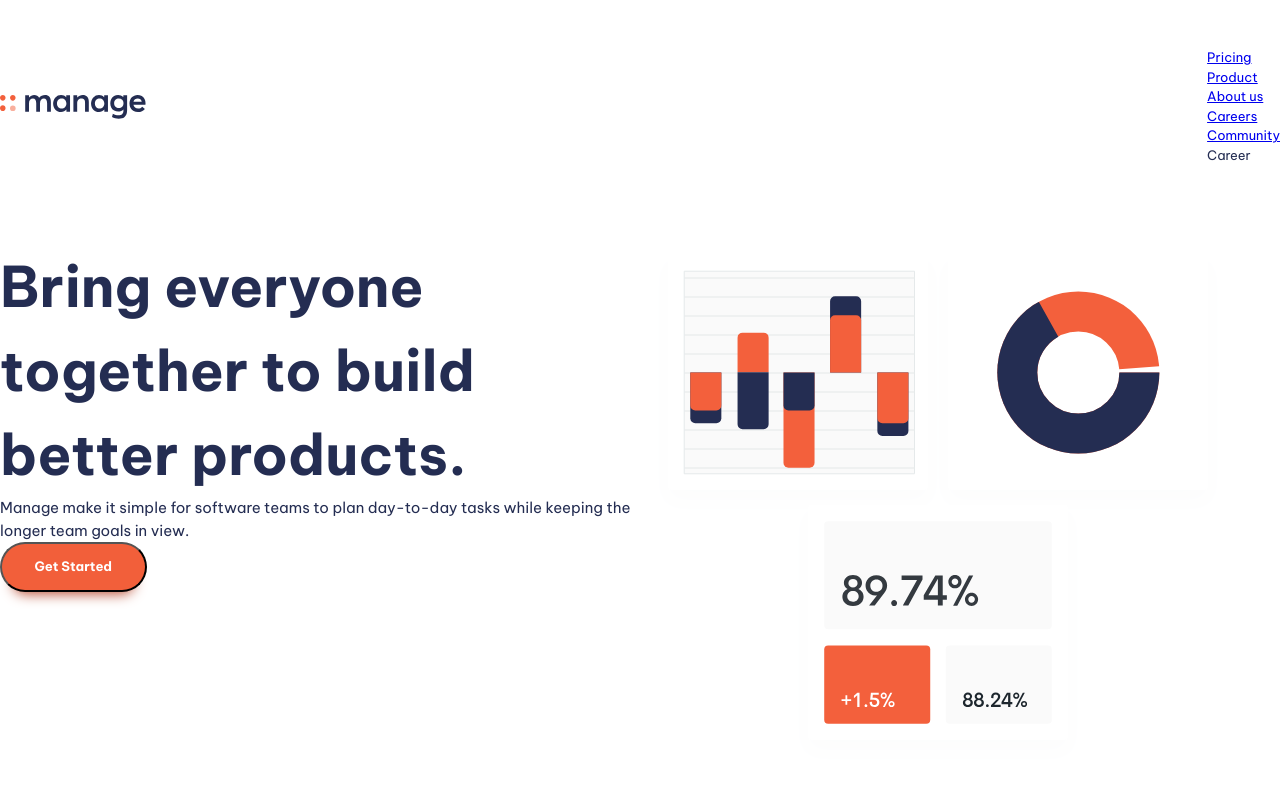
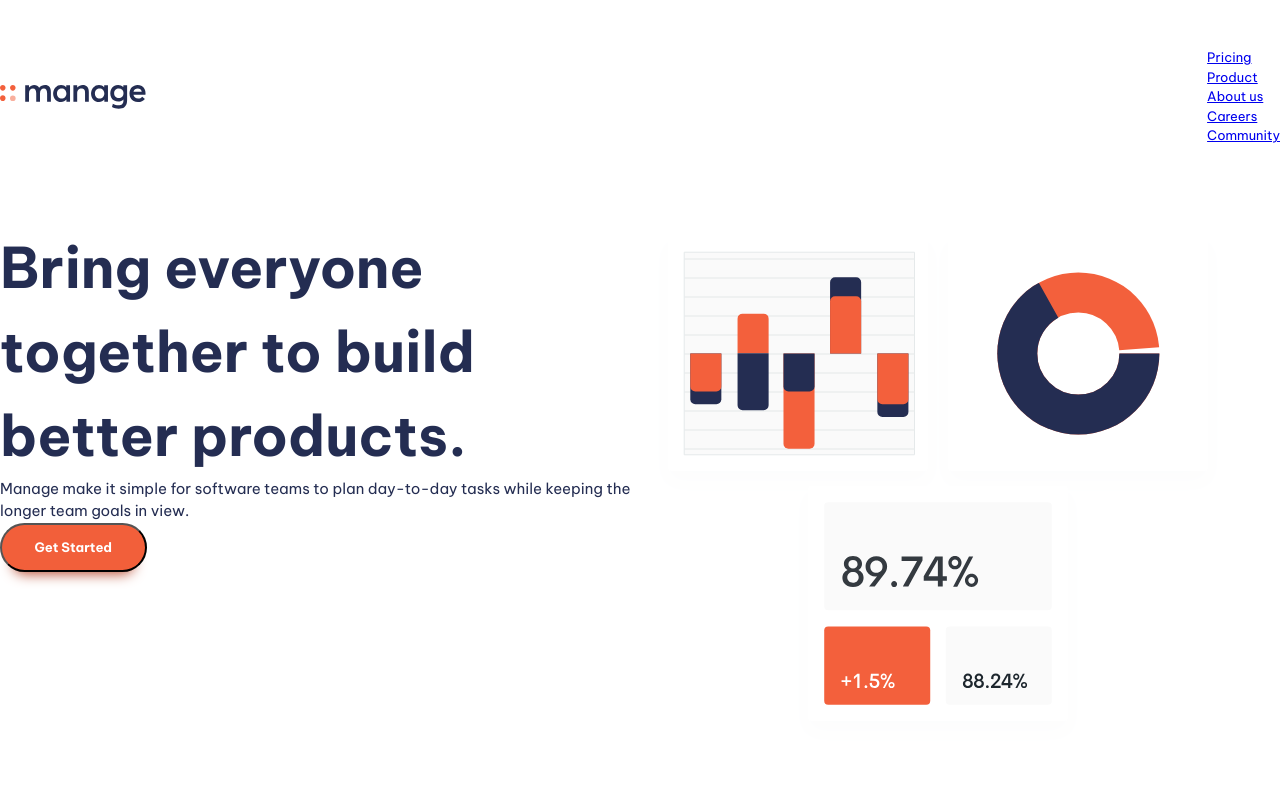
Before and after one commit to Ramaruva/Responsive_Design_Project, a website built with Vite: page ResponsiveDesign/index.html in a window 1280 px wide. Shown: the top 800 px of the page. Built offline with nearby package versions, Linux system fonts and the light colour scheme.

Commit message:
samll change

```diff
--- a/ResponsiveDesign/index.html
+++ b/ResponsiveDesign/index.html
@@ -29,7 +29,6 @@
             <li><a href="#">About us</a></li>
             <li><a href="#">Careers</a></li>
             <li><a href="#">Community</a></li>
-            <li><a>Career</a></li>
           </ul>
         </nav>
         <button class="button" style="display: none;">Get Started</button>
```
